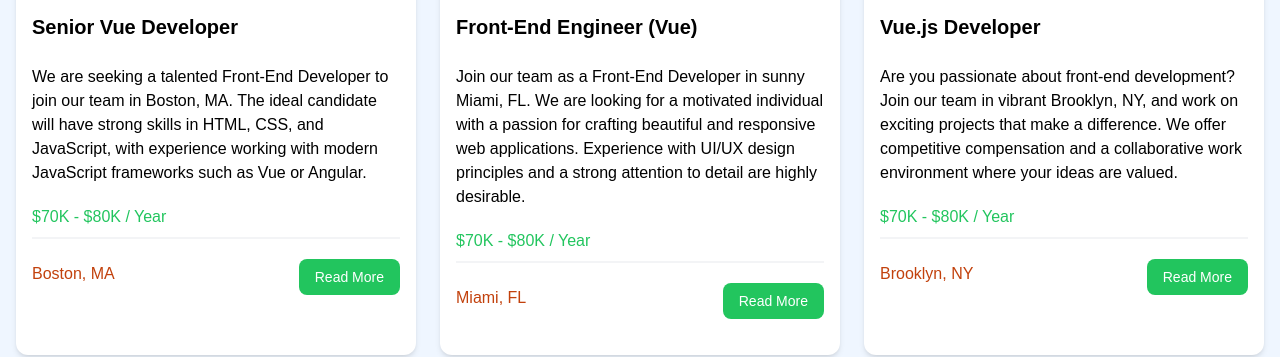
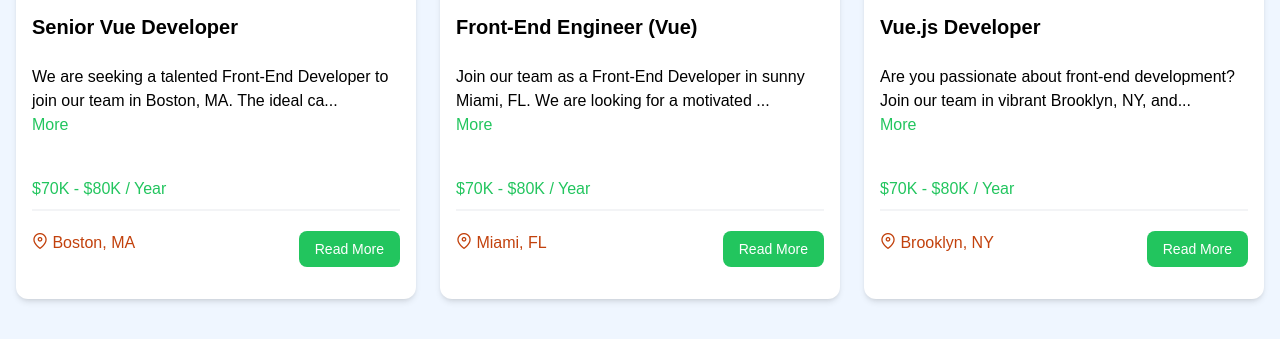
Before and after one commit to Mahdi-Alz/JobListings, a Vue app: page / in a window 1280 px wide. Shown: the part 439-796 px from the top of the page. Built offline with nearby package versions, Linux system fonts and the light colour scheme.

Commit message:
feat: add More/Less button in description

```diff
--- a/package.json
+++ b/package.json
@@ -9,6 +9,7 @@
     "preview": "vite preview"
   },
   "dependencies": {
+    "primeicons": "^7.0.0",
     "vue": "^3.5.32"
   },
   "devDependencies": {
--- a/src/components/JobListing.vue
+++ b/src/components/JobListing.vue
@@ -1,9 +1,21 @@
 <script setup>
-import { defineProps } from "vue";
-defineProps({
+import { defineProps, ref, computed } from "vue";
+const props = defineProps({
   job: {
     type: Object,
   },
+});
+
+const showFullDescription = ref(false);
+const toggleFullDescription = () => {
+  showFullDescription.value = !showFullDescription.value;
+};
+const truncatedDescription = computed(() => {
+  let description = props.job.description;
+  if (!showFullDescription.value) {
+    description = description.substring(0, 90) + "...";
+  }
+  return description;
 });
 </script>
 <template>
@@ -15,7 +27,13 @@
       </div>
 
       <div class="mb-5">
-        {{ job.description }}
+        <div>{{ truncatedDescription }}</div>
+        <button
+          class="text-green-500 hover:text-green-600 mb-5"
+          @click="toggleFullDescription"
+        >
+          {{ showFullDescription ? "Less" : "More" }}
+        </button>
       </div>
 
       <h3 class="text-green-500 mb-2">{{ job.salary }} / Year</h3>
@@ -24,7 +42,7 @@
 
       <div class="flex flex-col lg:flex-row justify-between mb-4">
         <div class="text-orange-700 mb-3">
-          <i class="fa-solid fa-location-dot text-lg"></i>
+          <i class="pi pi-map-marker text-orange-700"></i>
           {{ job.location }}
         </div>
         <a
--- a/src/main.js
+++ b/src/main.js
@@ -1,4 +1,5 @@
 import "./assets/main.css";
+import "primeicons/primeicons.css";
 
 import { createApp } from "vue";
 import App from "./App.vue";
```
Also changed, not shown: 1 other file (tests, documents, lock files or other folders).
